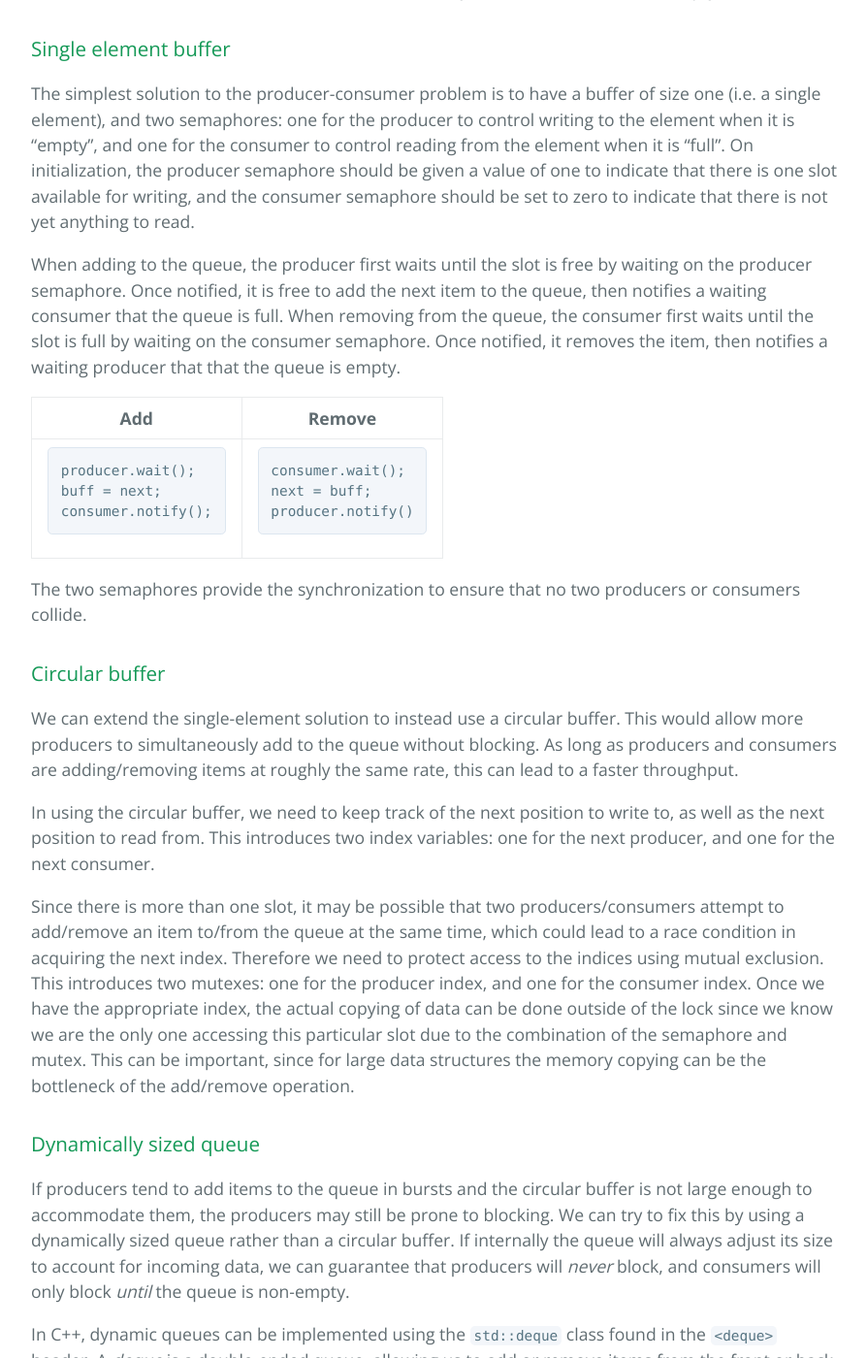
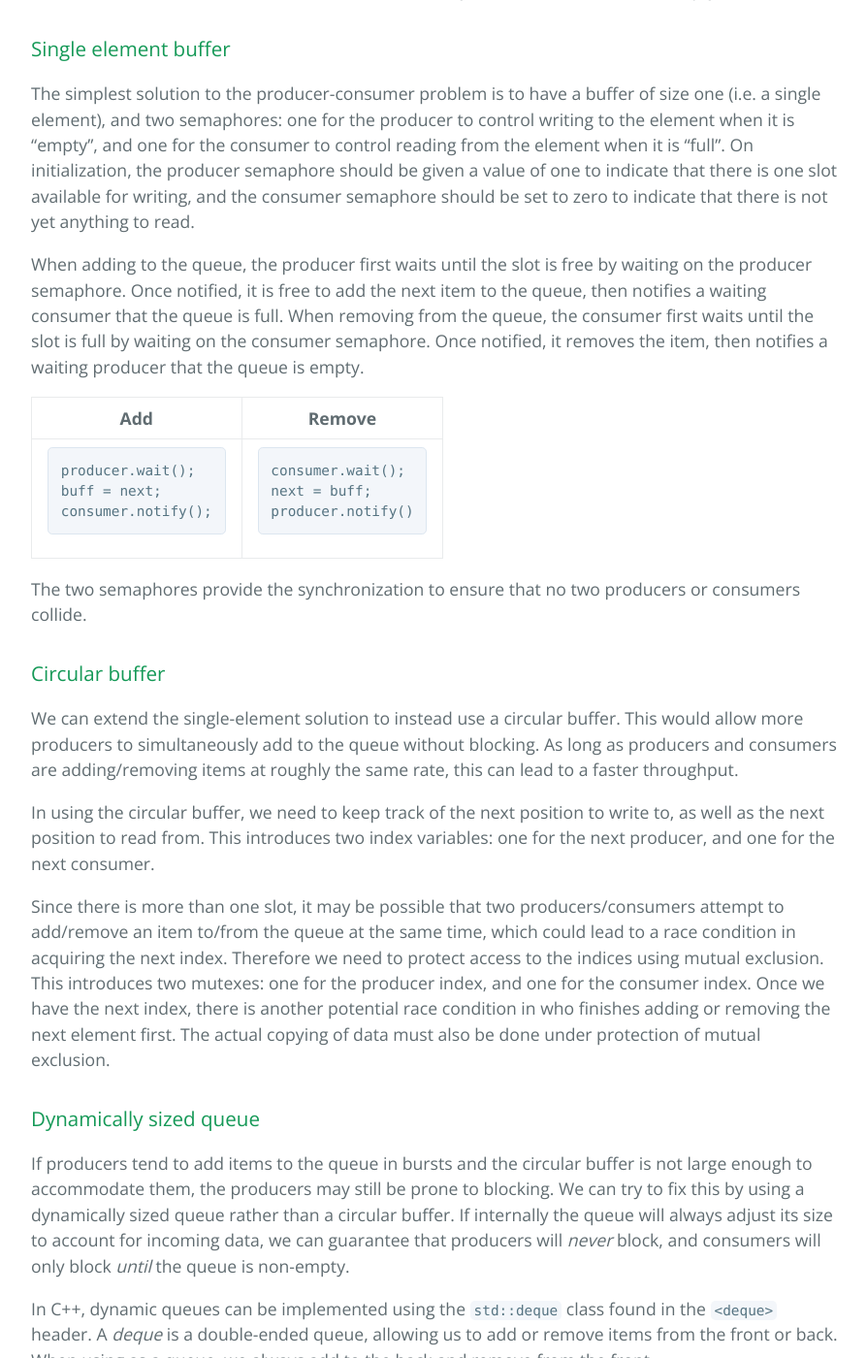
Before and after one commit to cpen333/cpen333.github.io, a Jekyll site: the page built from _labs/producer.md, in a window 1280 px wide and 1400 px high, scrolled down 3575 px. Shown: the whole window at 97% size, without its empty margins (192-1086 px from the left). Built offline with Jekyll 4.4.1, drawn with Linux system fonts in a browser that asks for light colours.

Commit message:
fixed incorrect circular buffer description

```diff
--- a/_labs/producer.md
+++ b/_labs/producer.md
@@ -69,7 +69,7 @@ All synchronization required to allow multiple threads to access/modify the queu
 
 The simplest solution to the producer-consumer problem is to have a buffer of size one (i.e. a single element), and two semaphores: one for the producer to control writing to the element when it is "empty", and one for the consumer to control reading from the element when it is "full".  On initialization, the producer semaphore should be given a value of one to indicate that there is one slot available for writing, and the consumer semaphore should be set to zero to indicate that there is not yet anything to read.
 
-When adding to the queue, the producer first waits until the slot is free by waiting on the producer semaphore.  Once notified, it is free to add the next item to the queue, then notifies a waiting consumer that the queue is full.  When removing from the queue, the consumer first waits until the slot is full by waiting on the consumer semaphore.  Once notified, it removes the item, then notifies a waiting producer that that the queue is empty.
+When adding to the queue, the producer first waits until the slot is free by waiting on the producer semaphore.  Once notified, it is free to add the next item to the queue, then notifies a waiting consumer that the queue is full.  When removing from the queue, the consumer first waits until the slot is full by waiting on the consumer semaphore.  Once notified, it removes the item, then notifies a waiting producer that the queue is empty.
 <table>
   <thead style="text-align: center;">
     <tr><th>Add</th><th>Remove</th></tr>
@@ -102,7 +102,7 @@ We can extend the single-element solution to instead use a circular buffer.  Thi
 
 In using the circular buffer, we need to keep track of the next position to write to, as well as the next position to read from.  This introduces two index variables: one for the next producer, and one for the next consumer.
 
-Since there is more than one slot, it may be possible that two producers/consumers attempt to add/remove an item to/from the queue at the same time, which could lead to a race condition in acquiring the next index.  Therefore we need to protect access to the indices using mutual exclusion.  This introduces two mutexes: one for the producer index, and one for the consumer index.  Once we have the appropriate index, the actual copying of data can be done outside of the lock since we know we are the only one accessing this particular slot due to the combination of the semaphore and mutex.  This can be important, since for large data structures the memory copying can be the bottleneck of the add/remove operation.
+Since there is more than one slot, it may be possible that two producers/consumers attempt to add/remove an item to/from the queue at the same time, which could lead to a race condition in acquiring the next index.  Therefore we need to protect access to the indices using mutual exclusion.  This introduces two mutexes: one for the producer index, and one for the consumer index. Once we have the next index, there is another potential race condition in who finishes adding or removing the next element first.  The actual copying of data must also be done under protection of mutual exclusion.
 
 ### Dynamically sized queue
 
```
Also changed, not shown: 1 other file.
